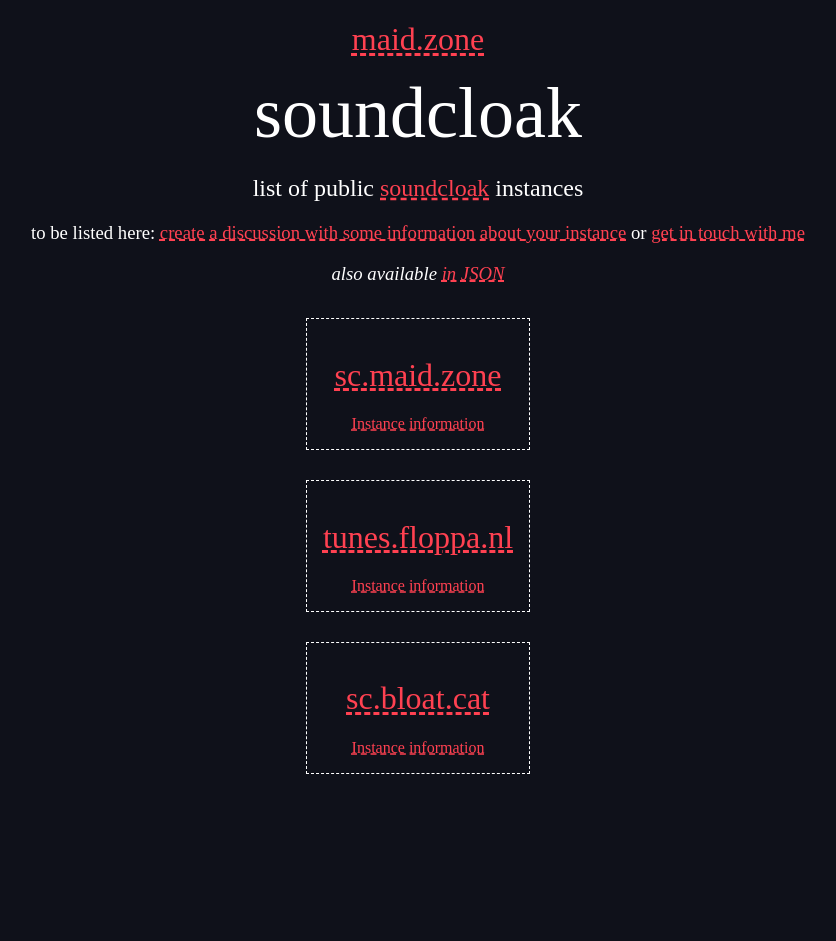
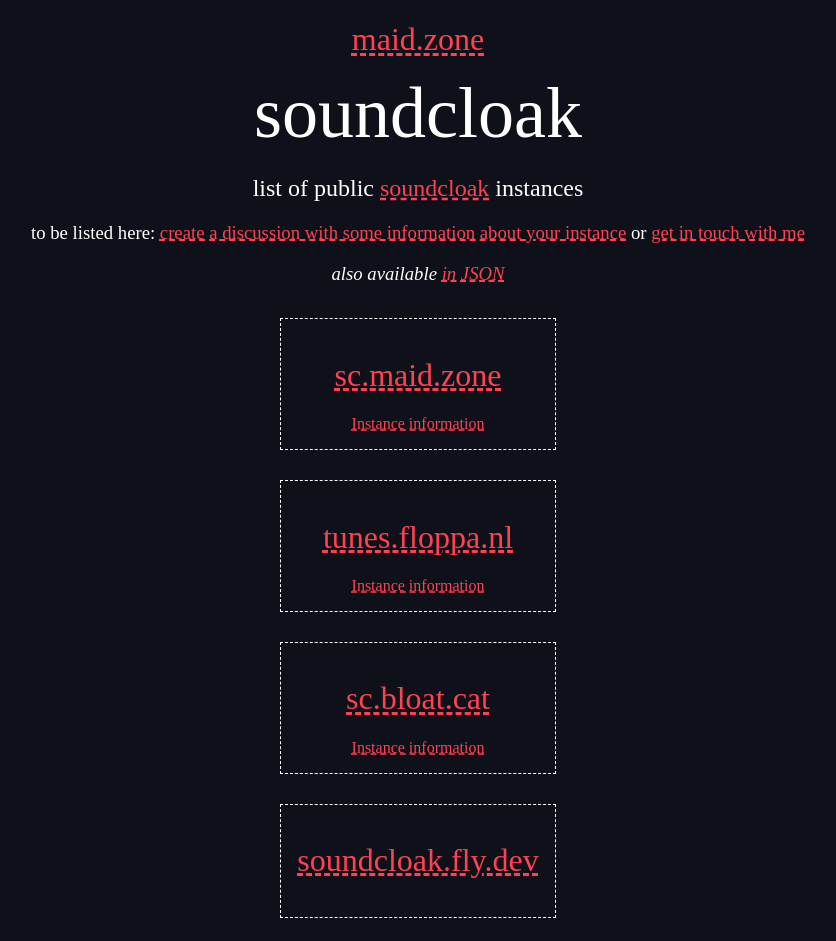
Before and after one commit to maid-zone/website, a plain HTML site: page assets/soundcloak/instances.html in a window 1280 px wide. Shown: the whole page, without its empty margins (222-1058 px from the left). Before the commit the page ends 800 px from the top, so only its background shows below. Drawn offline with Linux system fonts and the light colour scheme; a web font is replaced by a local one.

Commit message:
split off sc.maid.zone and  soundcloak.fly.dev

```diff
--- a/assets/soundcloak/instances.html
+++ b/assets/soundcloak/instances.html
@@ -11,7 +11,7 @@
         #list > div {
             padding: 1rem;
             margin: 1rem;
-            max-width: 15rem;
+            max-width: 24rem;
             outline: white dashed .1rem;
         }
     </style>
--- a/assets/soundcloak/instances.json
+++ b/assets/soundcloak/instances.json
@@ -13,5 +13,9 @@
         "type": "clearnet",
         "link": "https://sc.bloat.cat",
         "info": "https://bloat.cat/about/"
+    },
+    {
+        "type": "clearnet",
+        "link": "https://soundcloak.fly.dev"
     }
 ]
```
